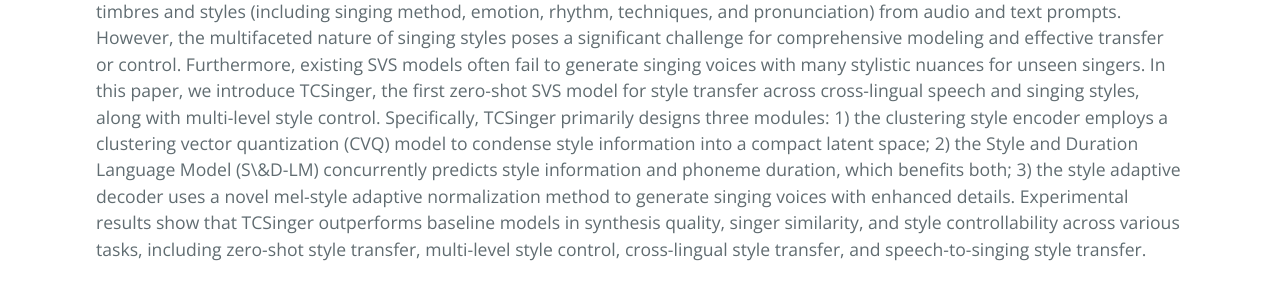
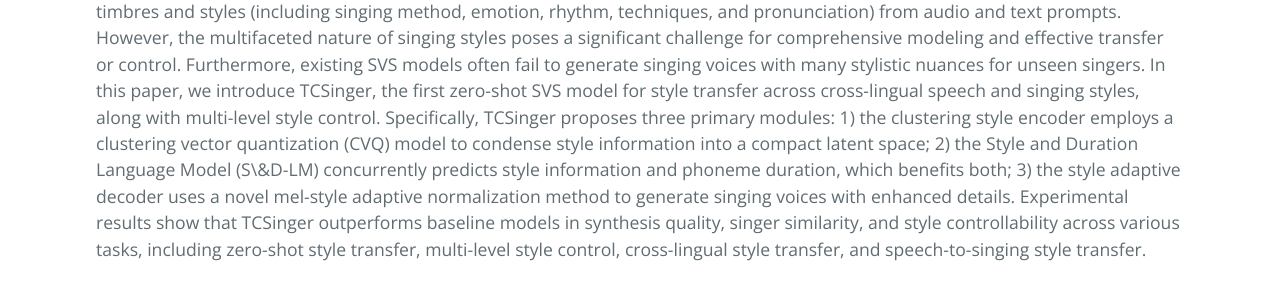
Before and after one commit to TCSinger/TCSinger.github.io, a Jekyll site: the page built from index.md, in a window 1280 px wide and 900 px high, scrolled down 654 px. Shown: the part 287-587 px from the top of the window. Built offline with Jekyll 4.4.1, drawn with Linux system fonts in a browser that asks for light colours; our own code applies the rules of GitHub Pages for plain Markdown files; the repository's description, which GitHub fills in, is left out; some of the changed text lies outside the part shown.

Commit message:
Update index.md

```diff
--- a/index.md
+++ b/index.md
@@ -4,7 +4,7 @@
 
 # Abstract
 
-Zero-shot singing voice synthesis (SVS) with style transfer and style control aims to generate high-quality singing voices with unseen timbres and styles (including singing method, emotion, rhythm, techniques, and pronunciation) from audio and text prompts. However, the multifaceted nature of singing styles poses a significant challenge for comprehensive modeling and effective transfer or control. Furthermore, existing SVS models often fail to generate singing voices with many stylistic nuances for unseen singers. In this paper, we introduce TCSinger, the first zero-shot SVS model for style transfer across cross-lingual speech and singing styles, along with multi-level style control. Specifically, TCSinger primarily designs three modules: 1) the clustering style encoder employs a clustering vector quantization (CVQ) model to condense style information into a compact latent space; 2) the Style and Duration Language Model (S\&D-LM) concurrently predicts style information and phoneme duration, which benefits both; 3) the style adaptive decoder uses a novel mel-style adaptive normalization method to generate singing voices with enhanced details. Experimental results show that TCSinger outperforms baseline models in synthesis quality, singer similarity, and style controllability across various tasks, including zero-shot style transfer, multi-level style control, cross-lingual style transfer, and speech-to-singing style transfer.
+Zero-shot singing voice synthesis (SVS) with style transfer and style control aims to generate high-quality singing voices with unseen timbres and styles (including singing method, emotion, rhythm, techniques, and pronunciation) from audio and text prompts. However, the multifaceted nature of singing styles poses a significant challenge for comprehensive modeling and effective transfer or control. Furthermore, existing SVS models often fail to generate singing voices with many stylistic nuances for unseen singers. In this paper, we introduce TCSinger, the first zero-shot SVS model for style transfer across cross-lingual speech and singing styles, along with multi-level style control. Specifically, TCSinger proposes three primary modules: 1) the clustering style encoder employs a clustering vector quantization (CVQ) model to condense style information into a compact latent space; 2) the Style and Duration Language Model (S\&D-LM) concurrently predicts style information and phoneme duration, which benefits both; 3) the style adaptive decoder uses a novel mel-style adaptive normalization method to generate singing voices with enhanced details. Experimental results show that TCSinger outperforms baseline models in synthesis quality, singer similarity, and style controllability across various tasks, including zero-shot style transfer, multi-level style control, cross-lingual style transfer, and speech-to-singing style transfer.
 
 ![arch](./arch.jpg)
 
```
